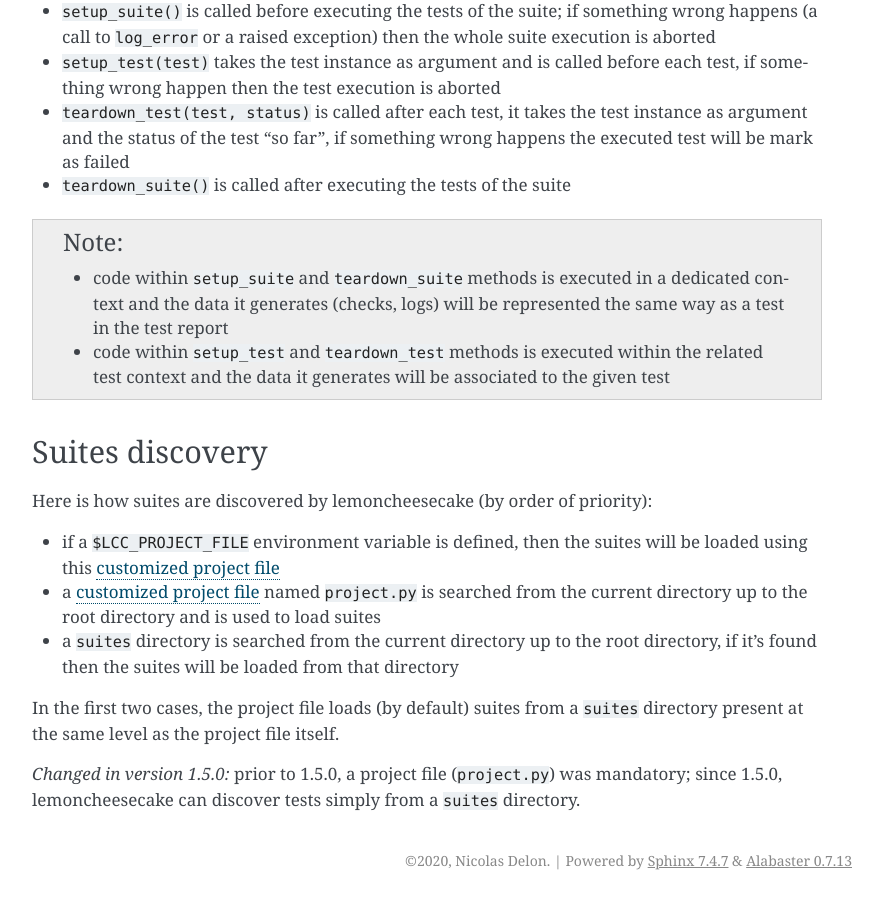
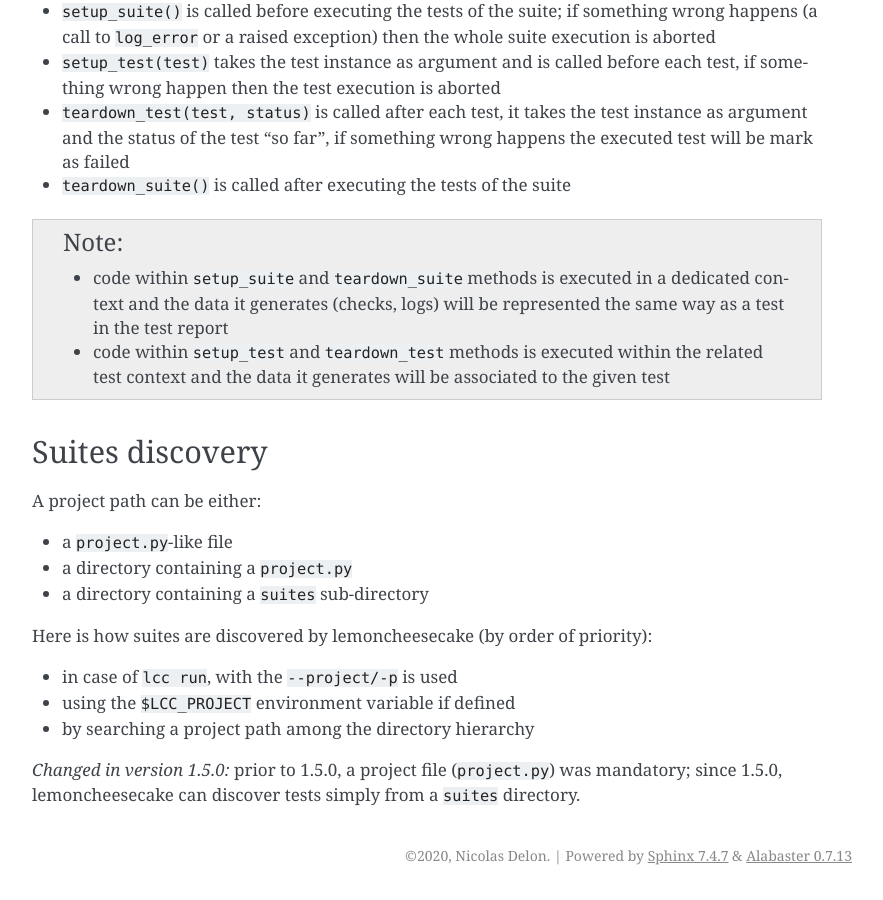
Before and after one commit to lemoncheesecake/lemoncheesecake, a Sphinx documentation site: the page built from doc/tests-and-suites.rst, in a window 1280 px wide and 900 px high, scrolled down 6230 px. Shown: the whole window, without its empty margins (363-1246 px from the left). Built offline with Sphinx 7.4.7, drawn with Linux system fonts in a browser that asks for light colours.

Commit message:
Update documentation and changelog according to he last project path changes

```diff
--- a/doc/cli.rst
+++ b/doc/cli.rst
@@ -16,6 +16,10 @@ The ``lcc`` command line tool
 
 Like most of the ``lcc`` sub-commands, ``lcc run`` benefits from the :ref:`filtering arguments <cli_filters>` but also
 from extra arguments that allow a finer control over tests execution and reporting:
+
+.. option:: --project
+
+    A project path (see :ref:`Suites discovery <suites_discovery>` for more details).
 
 .. option:: --threads
 
--- a/doc/tests-and-suites.rst
+++ b/doc/tests-and-suites.rst
@@ -341,20 +341,22 @@ of the suite execution:
       it generates will be associated to the given test
 
 
+.. _suites_discovery:
+
 Suites discovery
 ----------------
 
+A project path can be either:
+
+- a ``project.py``-like file
+- a directory containing a ``project.py``
+- a directory containing a ``suites`` sub-directory
+
 Here is how suites are discovered by lemoncheesecake (by order of priority):
 
-- if a ``$LCC_PROJECT_FILE`` environment variable is defined, then the suites will be loaded using
-  this :ref:`customized project file <project>`
-- a :ref:`customized project file <project>` named ``project.py`` is searched from the current directory up to the root
-  directory and is used to load suites
-- a ``suites`` directory is searched from the current directory up to the root directory, if it's found then
-  the suites will be loaded from that directory
-
-In the first two cases, the project file loads (by default) suites from a ``suites`` directory present at the same
-level as the project file itself.
+- in case of ``lcc run``, with the ``--project/-p`` is used
+- using the ``$LCC_PROJECT`` environment variable if defined
+- by searching a project path among the directory hierarchy
 
 .. versionchanged:: 1.5.0
 
```
Also changed, not shown: CHANGELOG.md (+5 -2 lines), doc/deprecations.rst (+8 -2 lines).
